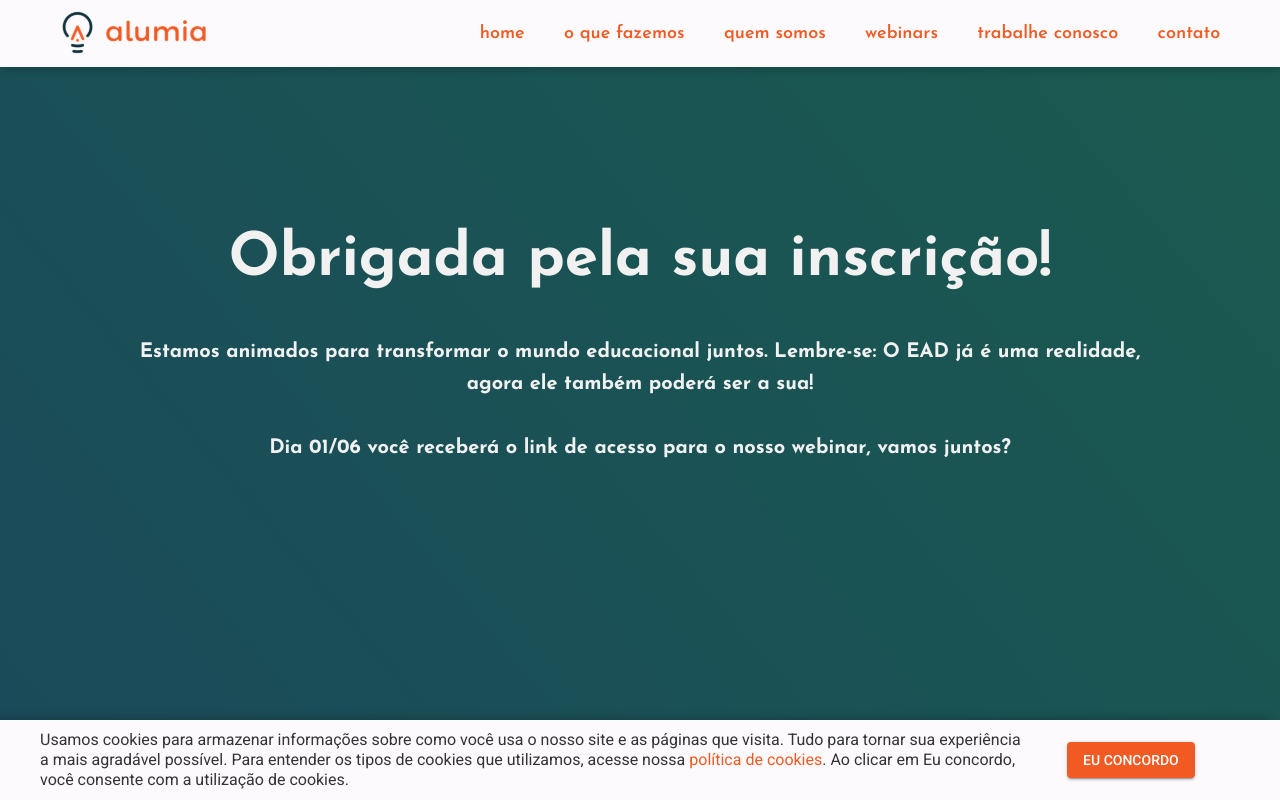
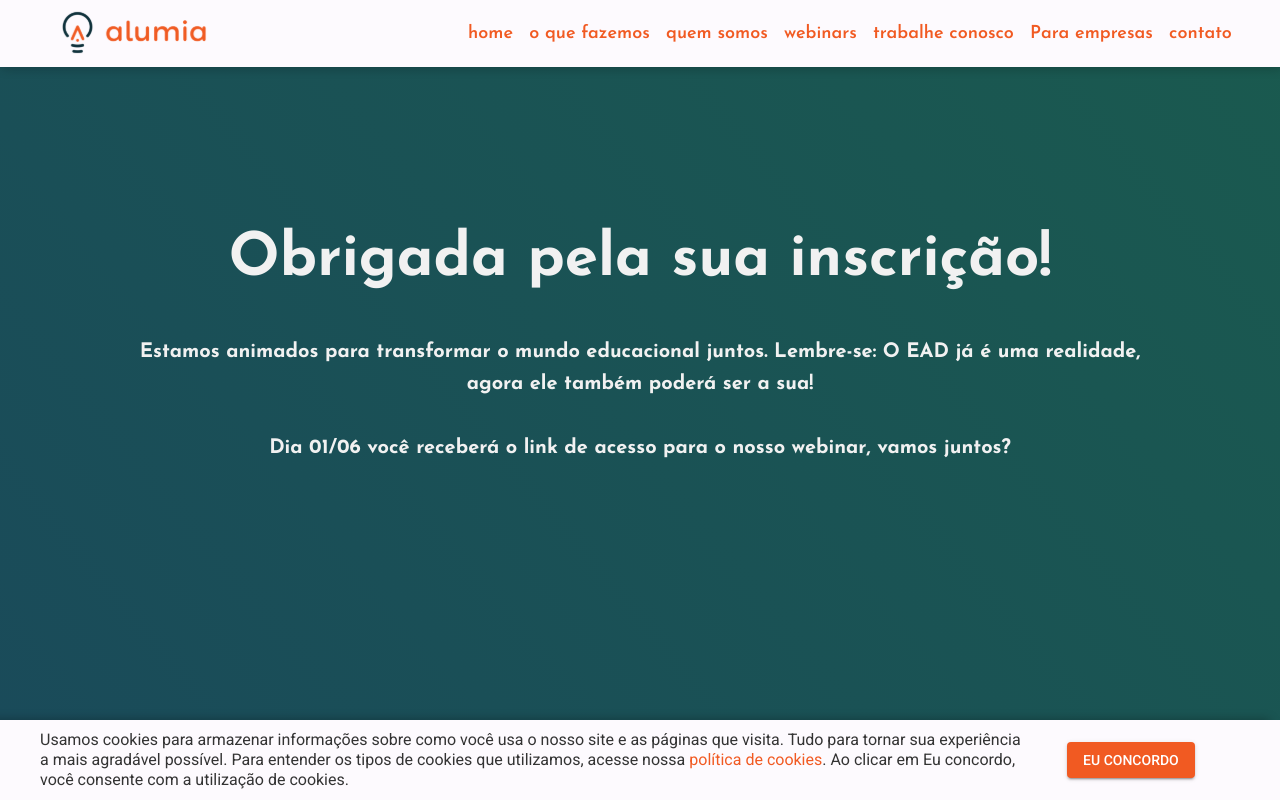
Before and after one commit to AlumiaOPM/alumia.online, a Next.js app: page /obrigado in a window 1280 px wide. Built offline with nearby package versions, Linux system fonts and the light colour scheme.

Commit message:
Adicionando link para pag empresarial

```diff
--- a/components/Header/index.jsx
+++ b/components/Header/index.jsx
@@ -55,6 +55,9 @@ export default function Header(props) {
               href="https://jobs.kenoby.com/alumia"
               target="_blank"
             >trabalhe conosco</a>
+            <a href="https://empresas.alumia.online/" target="_blank">
+             Para empresas
+              </a>
             <a
               onClick={() => store.dispatch({ type: "openPopup" })}
             >contato</a>
@@ -105,6 +108,11 @@ export default function Header(props) {
                   <ListItemText primary="Contato" />
                 </ListItem>
               </a>
+              <a href="https://empresas.alumia.online/">
+              <ListItem button>
+                  <ListItemText primary="Para empresas" />
+                </ListItem>
+              </a>
             </List>
           </Drawer>
         </Section>
--- a/package.json
+++ b/package.json
@@ -17,5 +17,9 @@
     "react-icons": "^4.1.0",
     "redux": "^4.0.5"
   },
-  "browser": { "fs": false, "path": false, "os": false}
+  "browser": {
+    "fs": false,
+    "path": false,
+    "os": false
+  }
 }
```
Also changed, not shown: 1 other file (tests, documents, lock files or other folders).
